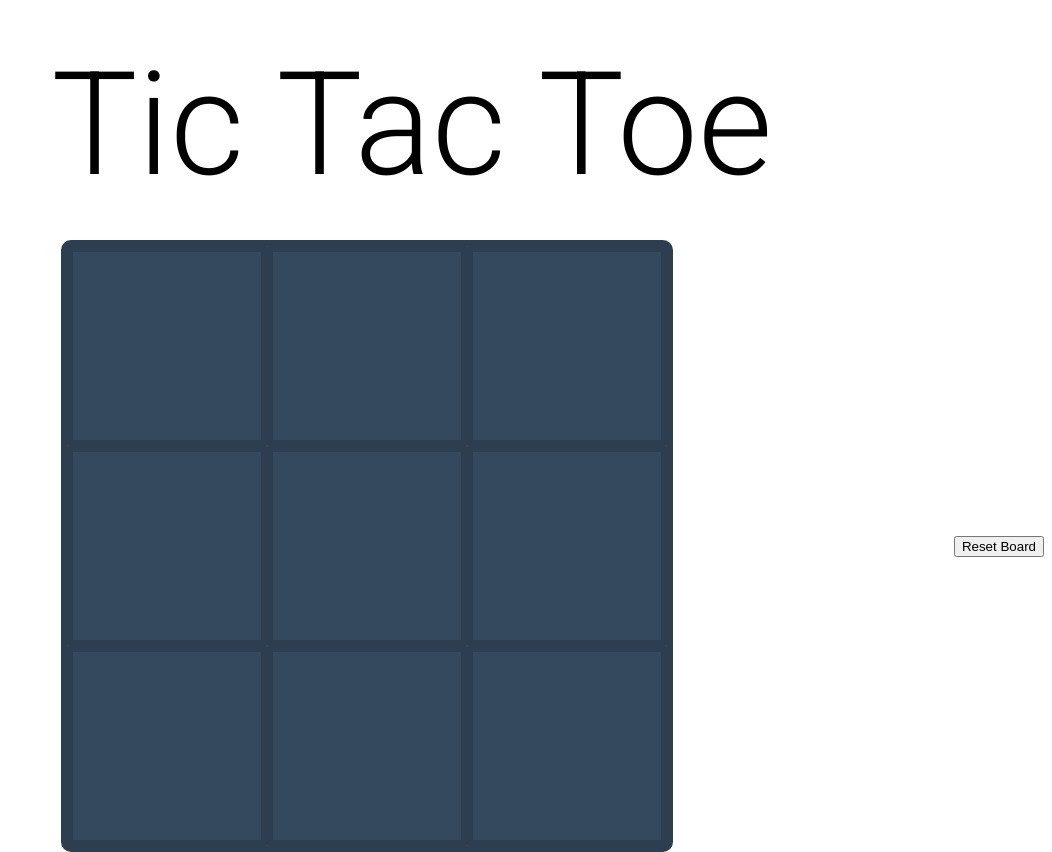
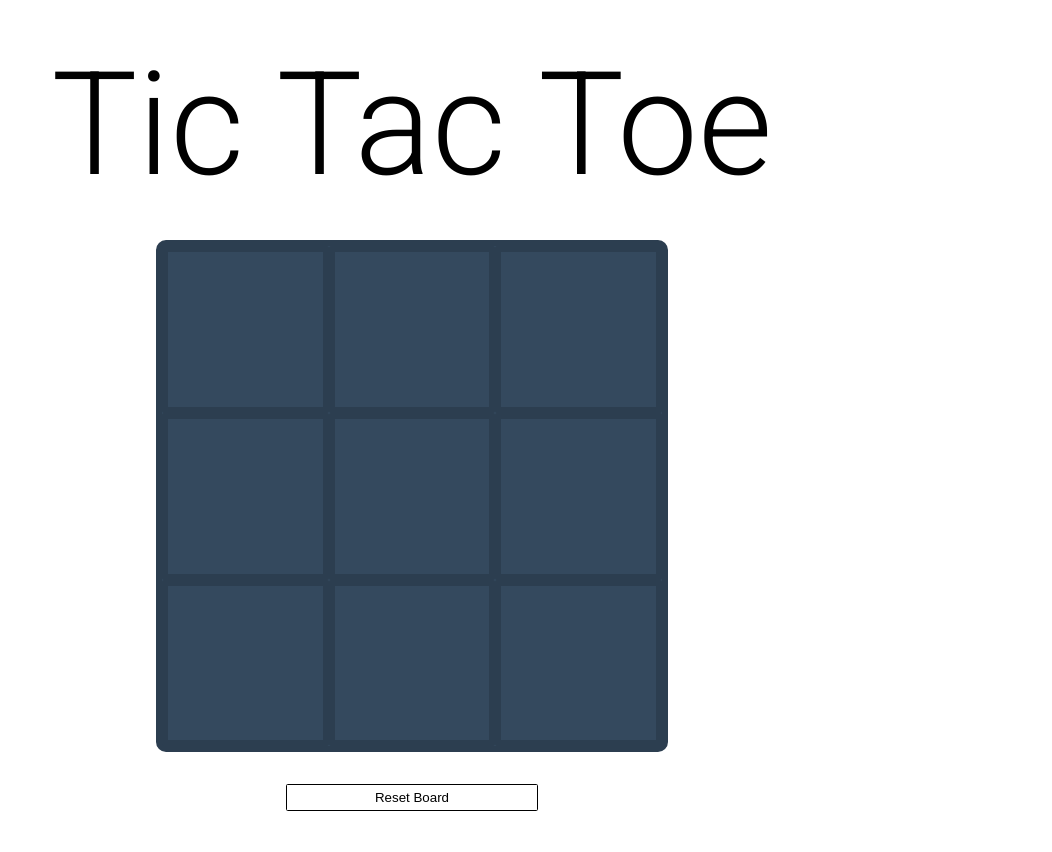
Before and after one commit to jack-white9/tic-tac-toe, a plain HTML site: page index.html in a window 1280 px wide. Shown: the whole page, without its empty margins (228-1280 px from the left). After the commit the page ends 811 px from the top, so only its background shows below. Drawn offline with Linux system fonts and the light colour scheme.

Commit message:
Styled reset button

```diff
--- a/index.html
+++ b/index.html
@@ -24,7 +24,7 @@
             <div class='cell lower-centre'></div>
             <div class='cell lower-right'></div>
         </container>
-        <div class="buttons">
+        <div class="buttonContainer">
             <button class="restartButton">Reset Board</button>
         </div>
     </wrapper>
--- a/styles.css
+++ b/styles.css
@@ -17,8 +17,8 @@ header {
 }
 
 container {
-    width: 600px;
-    height: 600px;
+    width: 500px;
+    height: 500px;
     margin: 0 auto;
     background-color: #34495e;
     color: #fff;
@@ -45,6 +45,29 @@ container {
     font-size: 5em;
 }
 
+.buttonContainer {
+    padding-top: 2em;
+    flex: 1 0 100%;
+    text-align: center;
+}
+
+.restartButton {
+    padding: 0.35em 1.2em;
+    width: 20%;
+    border: 0.1em solid black;
+    border-radius: 0.12em;
+    color: black;
+    background-color: white;
+    text-align: center;
+    transition: all 0.2s;
+}
+
+.restartButton:hover {
+    color: white;
+    background-color: #34495e;
+    border-color: #2c3e50;
+}
+
 .unselectable {
     -webkit-touch-callout: none;
     -webkit-user-select: none;
```
